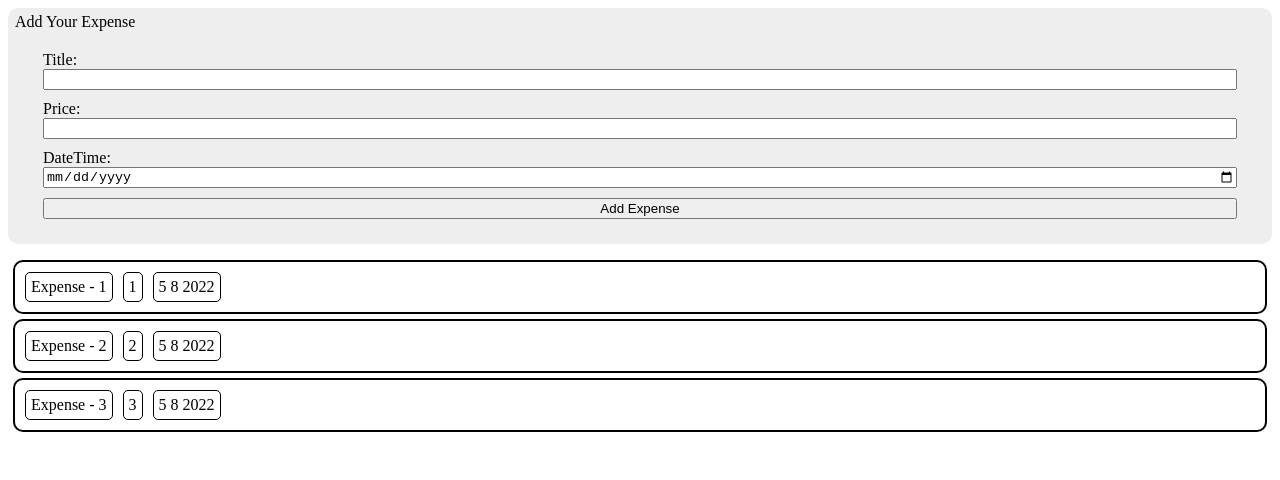
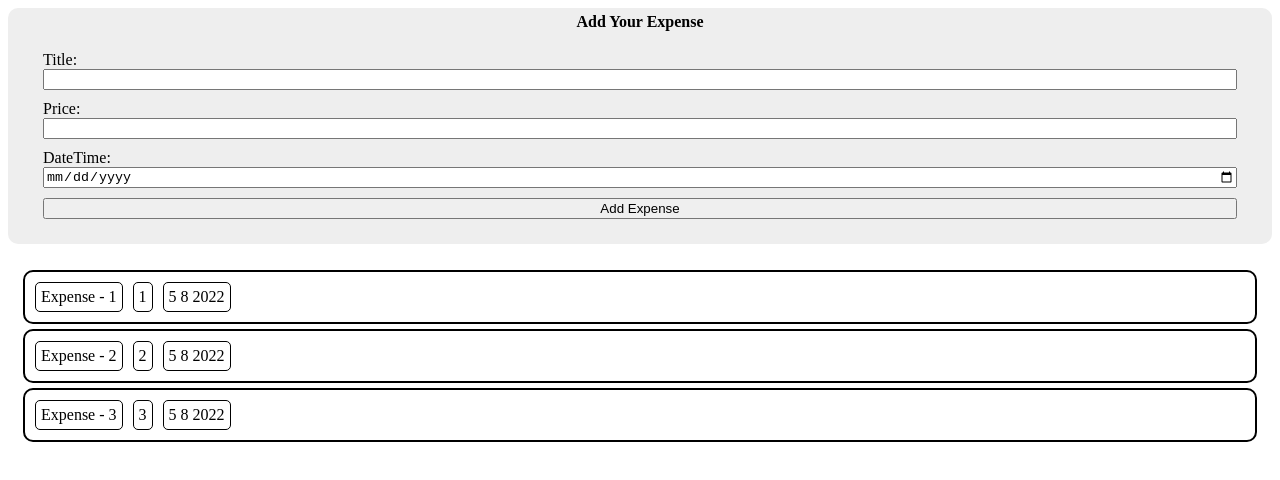
Before and after one commit to ankit-mishra-edu/expense-react-js, a React (Create React App) app: page / in a window 1280 px wide. Shown: the top 480 px of the page. Built offline with nearby package versions, Linux system fonts and the light colour scheme.

Commit message:
3 files modified

```diff
--- a/src/components/Expenses/Expense/ExpenseForm.css
+++ b/src/components/Expenses/Expense/ExpenseForm.css
@@ -2,6 +2,11 @@ form {
   padding: 5px;
   border-radius: 10px;
   background-color: #eee;
+}
+
+legend {
+  font-weight: 900;
+  text-align: center;
 }
 
 .expense_form {
--- a/src/components/Expenses/Expenses.css
+++ b/src/components/Expenses/Expenses.css
@@ -0,0 +1,4 @@
+.expenses {
+  margin: 5px;
+  padding: 5px;
+}
--- a/src/components/Expenses/Expenses.js
+++ b/src/components/Expenses/Expenses.js
@@ -1,5 +1,6 @@
 import React from 'react';
 import Expense from './Expense/Expense';
+import './Expenses.css';
 
 const Expenses = () => {
   const expenses = [
@@ -8,7 +9,7 @@ const Expenses = () => {
     { title: 'Expense - 3', price: 3, dateTime: new Date() },
   ];
   return (
-    <div>
+    <div className="expenses">
       <Expense expense={expenses[0]} />
       <Expense expense={expenses[1]} />
       <Expense expense={expenses[2]} />
```
